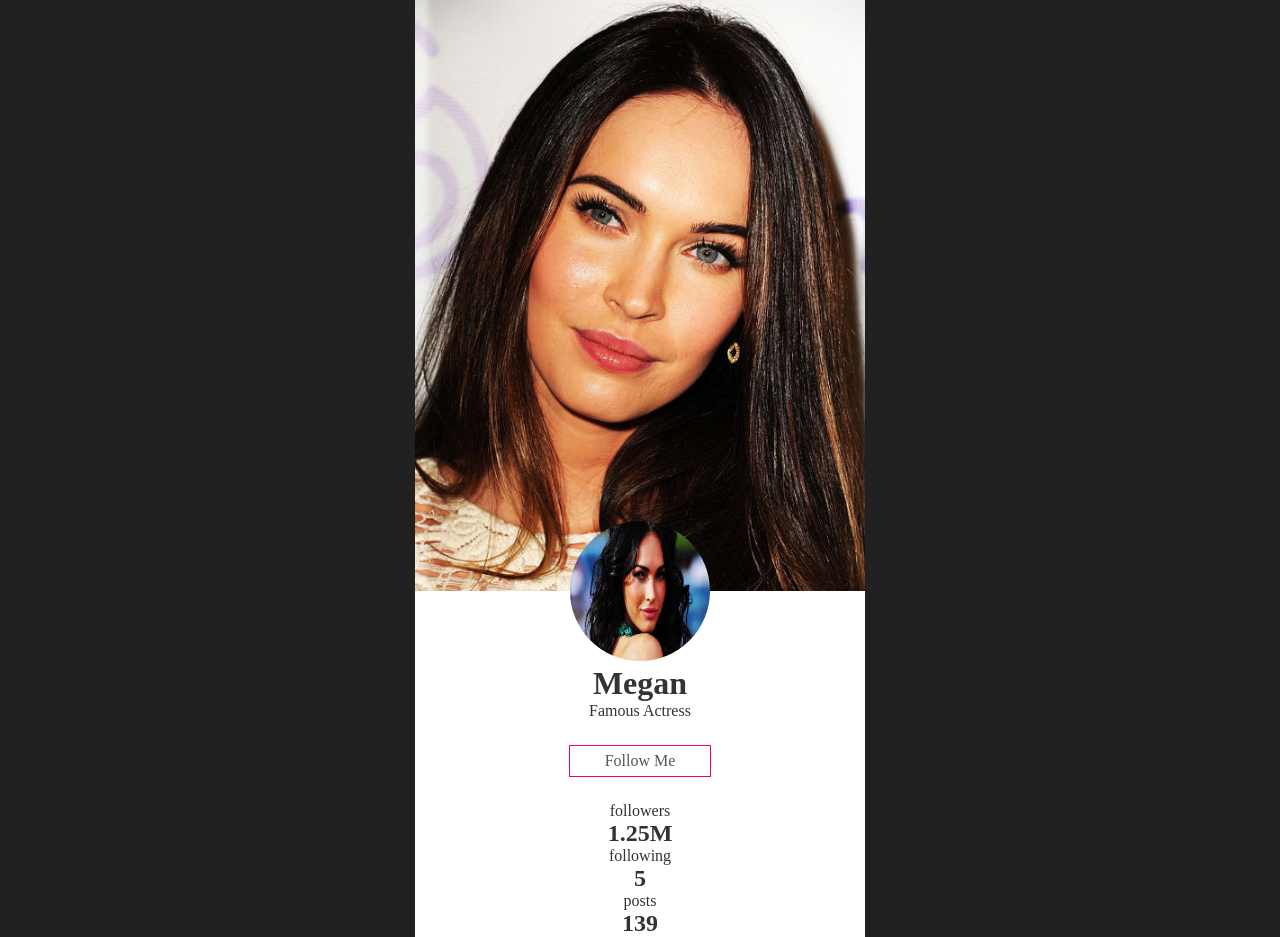
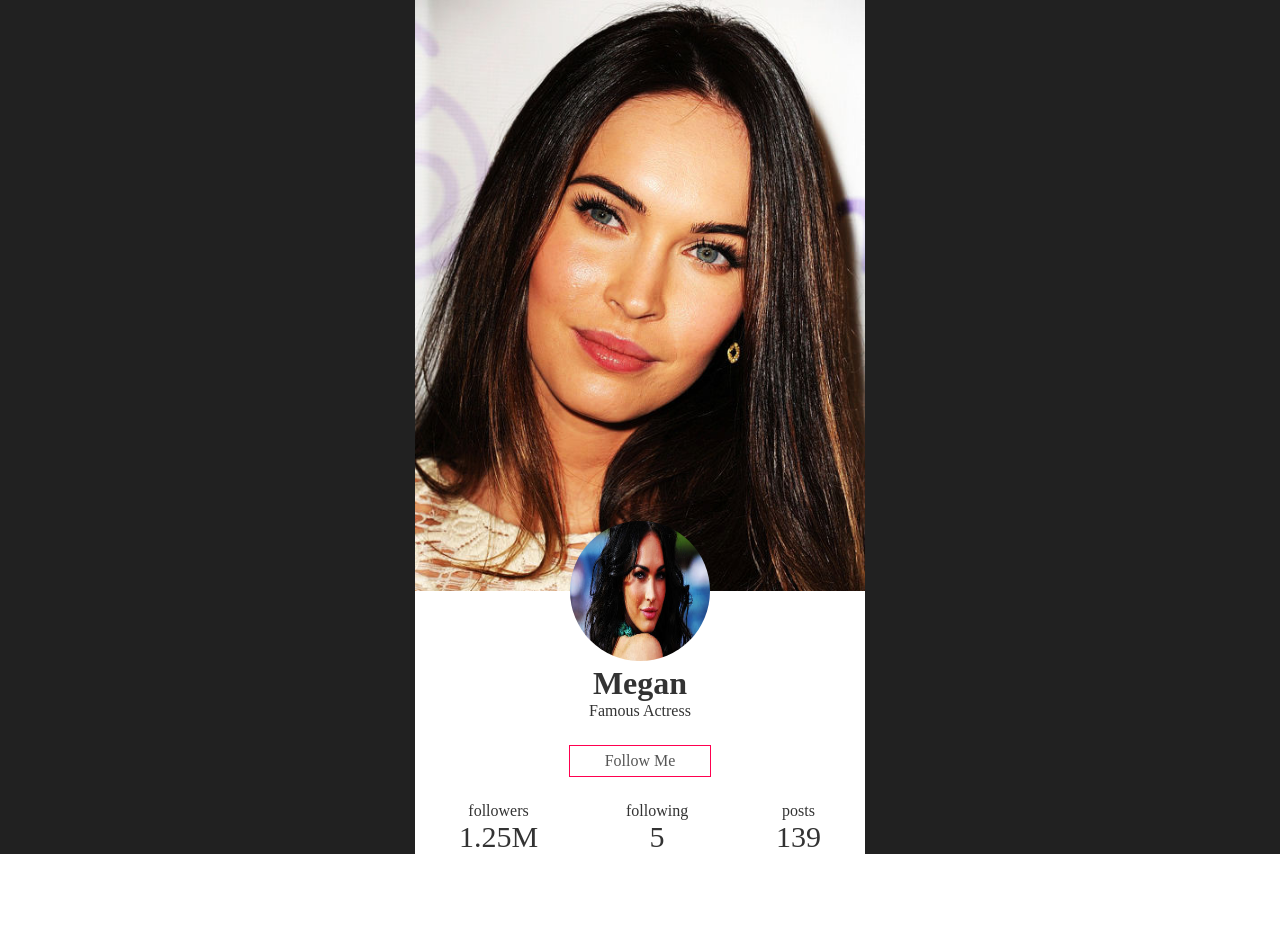
Before and after one commit to Gandomdeveloper/profile-card, a plain HTML site: page index.html in a window 1280 px wide. After the commit the page ends 854 px from the top, so only its background shows below. Drawn offline with Linux system fonts and the light colour scheme; files whose address does not match are found by name.

```diff
--- a/css/main.css
+++ b/css/main.css
@@ -51,3 +51,13 @@
     padding: 6px 35px;
     margin: 25px 0;
 }
+
+.row {
+    display: flex;
+    justify-content: space-around;
+}
+
+.row h2 {
+    font-weight: 500;
+    font-size: 30px;
+}
```
